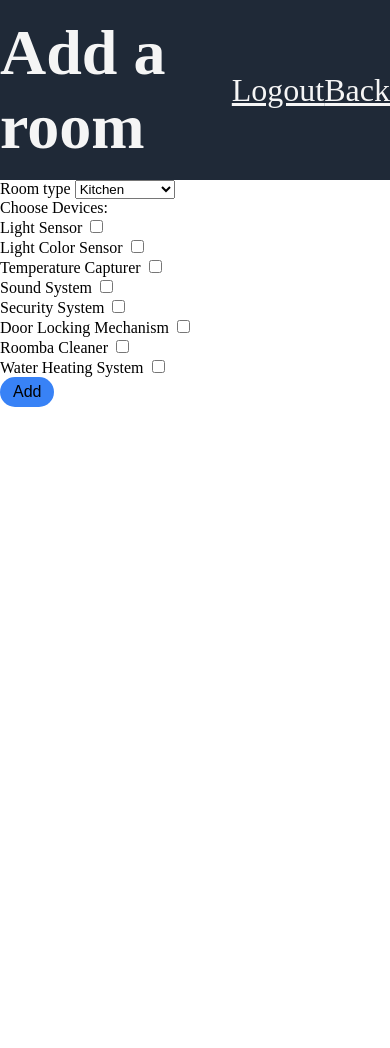
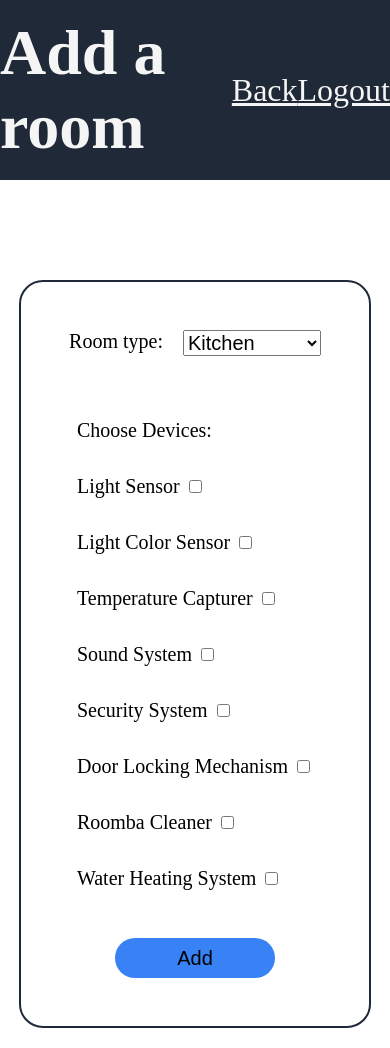
Before and after one commit to electus-1/home-automation-project, a PHP site: page /instance/add_room.php?variable=1 in a window 390 px wide. Before the commit the page ends 407 px from the top, so only its background shows below. Run offline with PHP 8.4, Linux system fonts and the light colour scheme; data that the repository does not hold is empty.

Commit message:
style buttons, tables, cards, change font size and colors

```diff
--- a/instance/add_room.php
+++ b/instance/add_room.php
@@ -75,20 +75,19 @@ if (isset($_POST['addRoom'])) {
 </head>
 
 <body>
-    <div class="header">
+    <div class="header add-room-header">
         <h1>Add a room</h1>
-        <a href="../index.html">Logout</a>
+
         <?php
         echo ("<a href='./customer_entry.php?variable={$email}'>Back</a>"); ?>
 
-
+<a href="../index.html">Logout</a>
 
     </div>
 
     <div class="room-form">
         <form action="" method="post">
-
-            <label for="room-type">Room type</label>
+    <div id="room-selection"><label for="room-type">Room type: </label>
             <select name="room-type" id="room-type">
                 <option value="kitchen" selected>Kitchen</option>
                 <option value="livingroom">Living Room</option>
@@ -97,34 +96,50 @@ if (isset($_POST['addRoom'])) {
                 <option value="bedroom">Bedroom</option>
                 <option value="emptyroom">Empty Room</option>
             </select>
+</div>
 
             <br>
 
+            <div id="devices">
+
             <label for="devices">Choose Devices: </label>
-            <div id="devices">
+            <br>
+                <div>
                 <label for="light">Light Sensor</label>
                 <input type="checkbox" value="light" name="box[]" id="light">
+                </div>
                 <br>
-                <label for="lightColor">Light Color Sensor</label>
-                <input type="checkbox" value="lightColor" name="box[]" id="lightColor">
+                <div>  <label for="lightColor">Light Color Sensor</label>
+                <input type="checkbox" value="lightColor" name="box[]" id="lightColor"></div>
                 <br>
+                <div>
                 <label for="tempature">Temperature Capturer</label>
                 <input type="checkbox" value="tempature" name="box[]" id="tempature">
+                </div>
                 <br>
-                <label for="sound">Sound System</label>
-                <input type="checkbox" value="sound" name="box[]" id="sound">
+                <div><label for="sound">Sound System</label>
+                <input type="checkbox" value="sound" name="box[]" id="sound"></div>
                 <br>
+                <div>
                 <label for="securityS">Security System </label>
                 <input type="checkbox" value="securityS" name="box[]" id="securityS">
+                </div>
                 <br>
+                <div>
                 <label for="door">Door Locking Mechanism </label>
                 <input type="checkbox" value="door" name="box[]" id="door">
+                </div>
+
                 <br>
+                <div>
                 <label for="roomba">Roomba Cleaner</label>
                 <input type="checkbox" value="roomba" name="box[]" id="roomba">
+                </div>
+
                 <br>
-                <label for="waterHeater">Water Heating System</label>
-                <input type="checkbox" value="waterHeater" name="box[]" id="waterHeater">
+                <div>   <label for="waterHeater">Water Heating System</label>
+                <input type="checkbox" value="waterHeater" name="box[]" id="waterHeater"></div>
+
                 <br>
             </div>
 
--- a/instance/customer_room.php
+++ b/instance/customer_room.php
@@ -358,7 +358,7 @@ if (isset($_POST['air'])) {
 
 <body>
     <div class="header">
-        <h1><?php echo ($room); ?></h1>
+        <h1><?php echo (ucfirst($room)); ?></h1>
 
         <?php
         //goes back and passes the email
--- a/instance/producer_cus_room.php
+++ b/instance/producer_cus_room.php
@@ -46,12 +46,12 @@ $tempature = $infos[$last]['tempature'];
 
 <body>
     <div class="header">
-        <h1><?php echo ($room); ?></h1>
+        <h1><?php echo (ucfirst($room)); ?></h1>
 
         <?php
         //goes back and passes the email
         echo ("<a href='./table_device_prod.php?variable={$email}&variable2={$room}'>Device Info</a>");
-        echo ("<a href='./customer_entry.php?variable={$email}'>Back</a>");
+        echo ("<a href='./producer_rooms.php?variable={$email}'>Back</a>");
         ?>
         <a href="../index.html">Logout</a>
 
--- a/instance/producer_entry.php
+++ b/instance/producer_entry.php
@@ -53,7 +53,7 @@ mysqli_free_result($result);
                     echo (" <tr>
                 <td>{$infos[$i]['email']}</td>
                 <td>{$infos[$i]['pw']}</td>
-                <td><a href='./producer_rooms.php?variable={$infos[$i]['email']}'> <button type='submit'>Select</button> </a></td>
+                <td><a href='./producer_rooms.php?variable={$infos[$i]['email']}'> <button class='gey' type='submit'>Select</button> </a></td>
             </tr> ");
                 }
             }
--- a/instance/producer_rooms.php
+++ b/instance/producer_rooms.php
@@ -43,10 +43,9 @@ $emptyroom = $infos[0]['emptyroom'];
 
 <body>
     <div class="header">
-        <h1><?php echo ("{$email}'s Dashboard"); ?></h1>
+        <h1><?php echo  ("{$email}'s Dashboard"); ?></h1>
+        <a href="./producer_entry.php">Back</a>
         <a href="../index.html">Logout</a>
-        <a href="./producer_entry.php">Back</a>
-
     </div>
     <div class="cards">
         <?php
--- a/instance/table_device.php
+++ b/instance/table_device.php
@@ -48,7 +48,7 @@ mysqli_free_result($result);
 
 <body>
     <div class="header">
-        <h1>Device <?php echo ("{$room}"); ?></h1>
+        <h1>Device <?php echo (ucfirst("{$room}")); ?></h1>
 
         <?php
         //goes back and passes the email
--- a/instance/table_device_prod.php
+++ b/instance/table_device_prod.php
@@ -48,7 +48,7 @@ mysqli_free_result($result);
 
 <body>
     <div class="header">
-        <h1>Device <?php echo ("{$room}"); ?></h1>
+        <h1>Device <?php echo (ucfirst("{$room}")); ?></h1>
 
         <?php
         //goes back and passes the email
--- a/styles/producer-entry-styles.css
+++ b/styles/producer-entry-styles.css
@@ -92,11 +92,11 @@ th, td {
 }
 
 .title {
-  color: #FC2947;
+  color: #FD841F;
 }
 
 .state {
-  color: #7149C6;
+
   display: flex;
   flex-direction: column;
   gap: 1rem;
@@ -132,3 +132,120 @@ a {
   display: flex;
   justify-content: space-between;
 }
+
+div.room-form {
+  text-align: center;
+  width: 100%;
+  display: flex;
+  justify-content: center;
+  align-items: center;
+}
+div.room-form > form {
+  border: 2px solid #1f2937;
+  border-radius: 24px;
+  padding: 48px;
+  display: flex;
+  flex-direction: column;
+  justify-content: center;
+  gap: 20px;
+  align-items: center;
+  margin-left: auto;
+  margin-right: auto;
+  text-align: left;
+  font-size: 20px;
+}
+
+#room-type {
+  font-size: 20px;
+}
+
+#room-selection {
+  display: flex;
+  gap: 20px;
+}
+
+button[name="addRoom"] {
+  width: 160px;
+  height: 40px;
+  font-size: 20px;
+  border-radius: 24px;
+}
+
+#devices {
+  display: flex;
+  flex-direction: column;
+  justify-content: space-around;
+  align-items: flex-start;
+  gap: 5px;
+}
+
+.add-room-header {
+  margin-bottom: 100px;
+}
+
+table {
+  margin-top: 50px;
+  width: 80%;
+  border-collapse: collapse;
+  font-family: Arial, sans-serif;
+}
+
+th, td {
+  padding: 10px;
+  text-align: left;
+  border-bottom: 1px solid #ddd;
+}
+
+th {
+  background-color: black;
+  border-color: #1f2937;
+  color: white;
+  font-weight: bold;
+}
+
+tr:hover {
+  background-color: #f5f5f5;
+}
+
+/* Mobile Styles */
+@media only screen and (max-width: 600px) {
+  table {
+    border: 0;
+  }
+
+  table caption {
+    font-size: 1.3em;
+    margin-bottom: 10px;
+  }
+
+  thead {
+    display: none;
+  }
+
+  tr {
+    border-bottom: 1px solid #ddd;
+    display: block;
+    margin-bottom: 10px;
+  }
+
+  td {
+    border-bottom: none;
+    display: flex;
+    flex-direction: column;
+    justify-content: space-between;
+    padding: 8px 0;
+  }
+
+  td:before {
+    color: #777;
+    content: attr(data-label);
+    font-weight: bold;
+    text-transform: uppercase;
+    margin-bottom: 5px;
+  }
+}
+
+.gey {
+  background-color: #1f2937;
+  color: white;
+}
```
Also changed, not shown: instance/customer_entry.php (+6 -13 lines), styles/customer-entry-styles.css (+69 -1 lines), styles/producer-styles.css (+70 -0 lines), styles/styles.css (+17 -7 lines).
